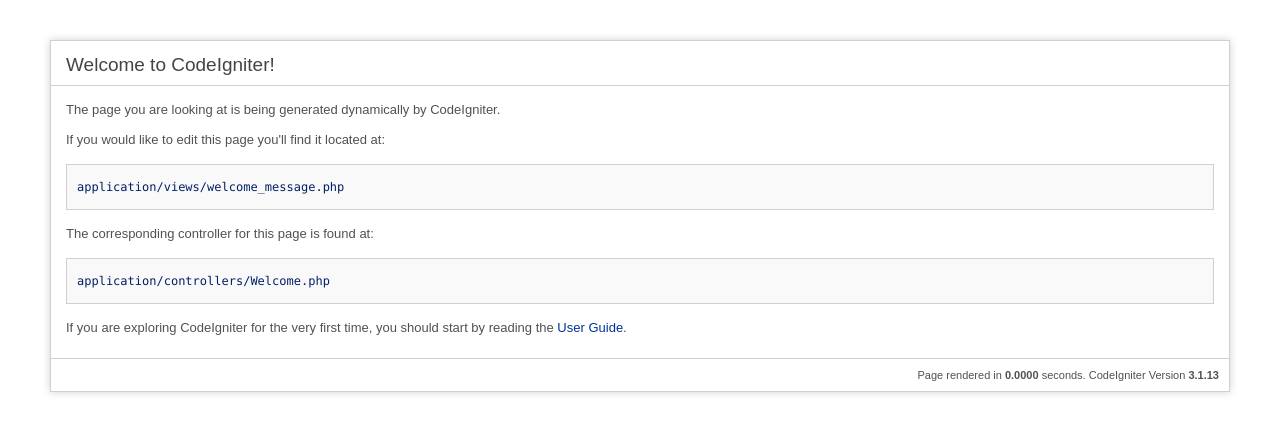
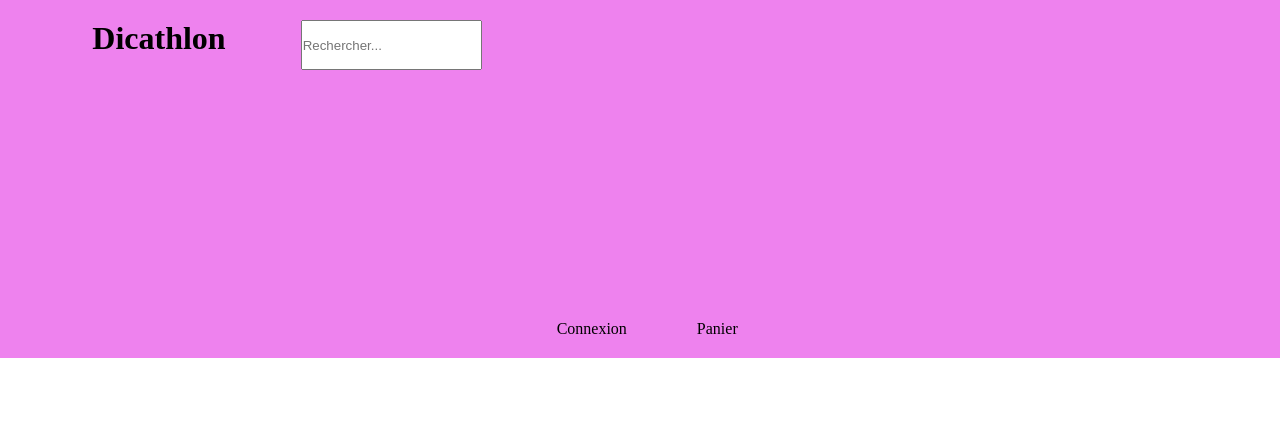
Before and after one commit to landry0508/Dicathlon, a CodeIgniter app: page /Dicathlon/index.php/welcome/index in a window 1280 px wide. Shown: the top 434 px of the page. Run offline with CodeIgniter, Linux system fonts and the light colour scheme.

Commit message:
tout est bon mtn

```diff
--- a/application/controllers/Internships.php
+++ b/application/controllers/Internships.php
@@ -8,3 +8,4 @@
 $data['produit_list']=$this->internships_model->get_produit();
 }
 }
+?>
--- a/application/controllers/Staticpages.php
+++ b/application/controllers/Staticpages.php
@@ -18,7 +18,7 @@
     // Load a generic page
     $this->load->view('template');
     }
-    public function index (){
+    function index (){
         $this ->display('home');
     }
 ?>
--- a/application/controllers/Welcome.php
+++ b/application/controllers/Welcome.php
@@ -20,6 +20,6 @@
 	 */
 	public function index()
 	{
-		$this->load->view('welcome_message');
+		$this->load->view('header');
 	}
 }
--- a/application/views/header.php
+++ b/application/views/header.php
@@ -5,7 +5,7 @@
     <meta charset="UTF-8">
     <meta name="viewport" content="width=device-width, initial-scale=1.0">
     <title>Header</title>
-    <link rel="stylesheet" href="CSS/style.css">
+    <link rel="stylesheet" href="http://localhost/Dicathlon/CSS/style.css">
 </head>
 <header>
 
```
